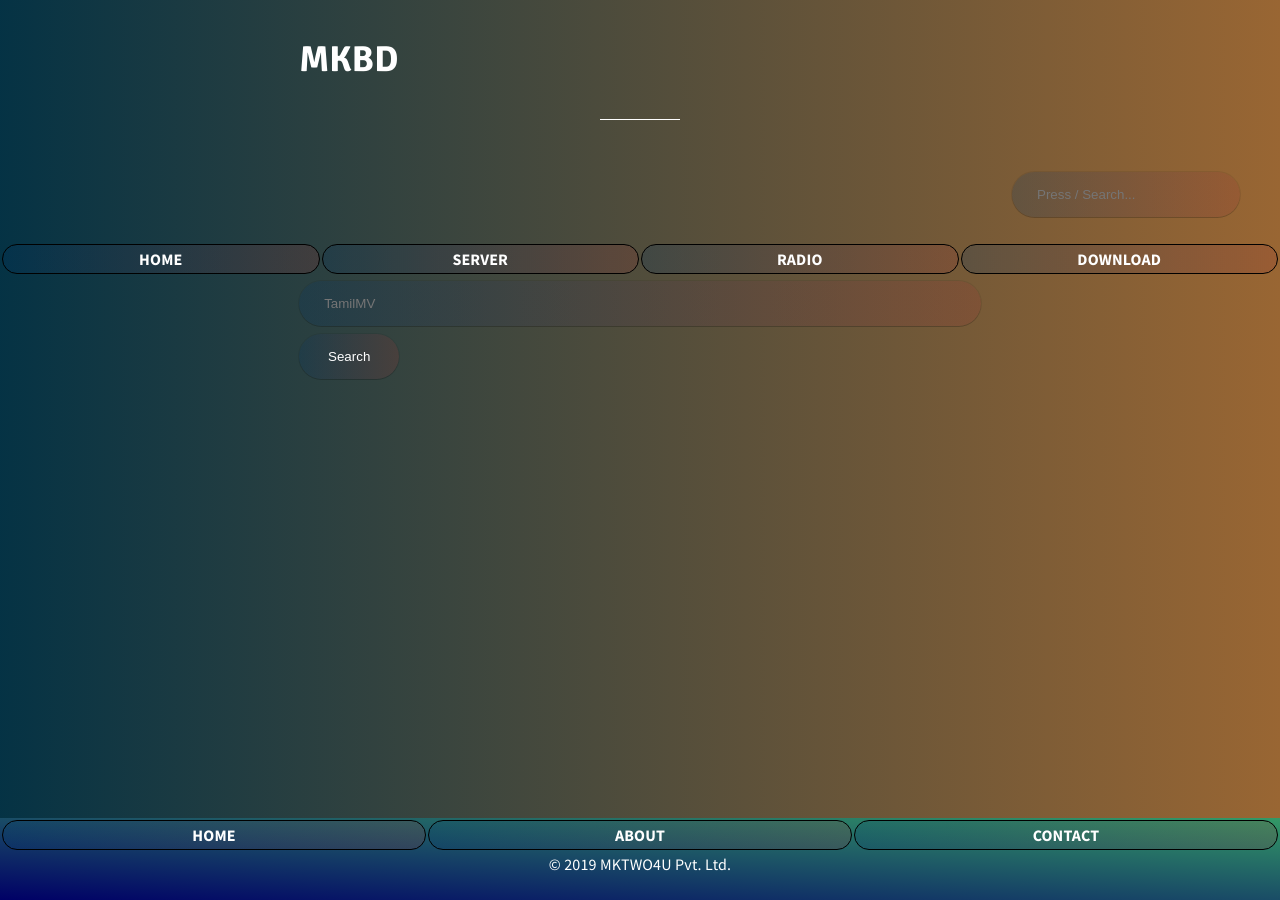
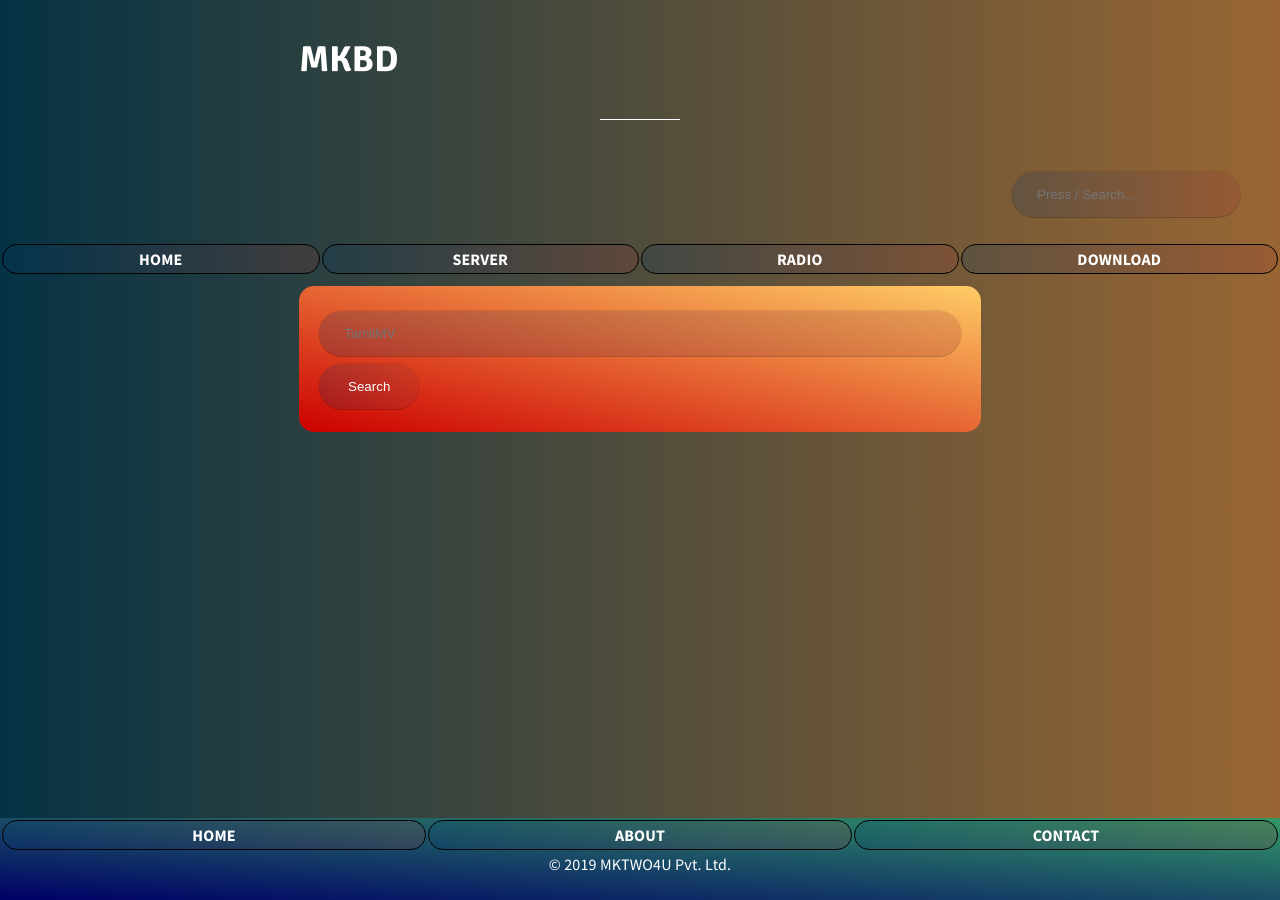
Before and after one commit to bdmilan/blog, a Jekyll site: the page built from se.md, in a window 1280 px wide. Built offline with Jekyll 4.4.1, drawn with Linux system fonts in a browser that asks for light colours.

Commit message:
Update se.md

```diff
--- a/se.md
+++ b/se.md
@@ -3,4 +3,4 @@ layout: page
 title: Search Engine
 ---
 
-<form action="https://www.tamilmv.win/index.php?/search/" method="post"><input type="search" id="elSearchField" placeholder="TamilMV" name="q" itemprop="query-input"><button style="border-radius: 25px; width: 100px;" type="submit">Search<i class="fa fa-search"></i></button></form>
+<div class="article"><form action="https://www.tamilmv.win/index.php?/search/" method="post"><input type="search" id="elSearchField" placeholder="TamilMV" name="q" itemprop="query-input"><button style="border-radius: 25px; width: 100px;" type="submit">Search<i class="fa fa-search"></i></button></form></div>
```
